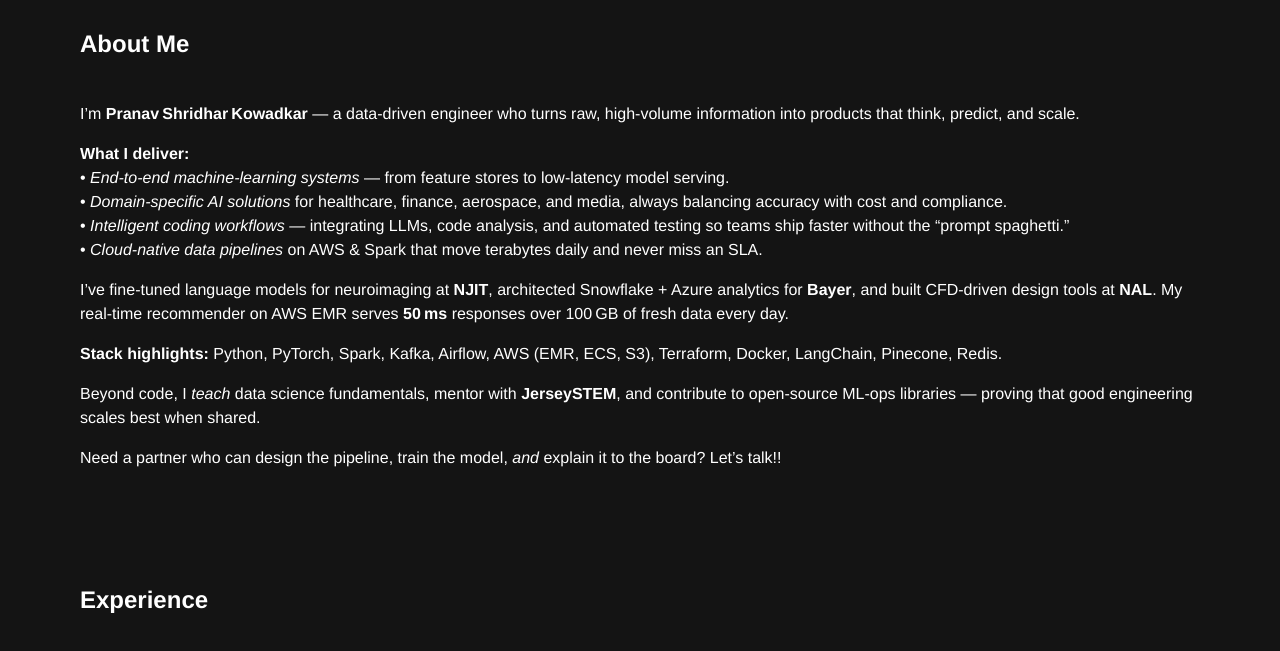
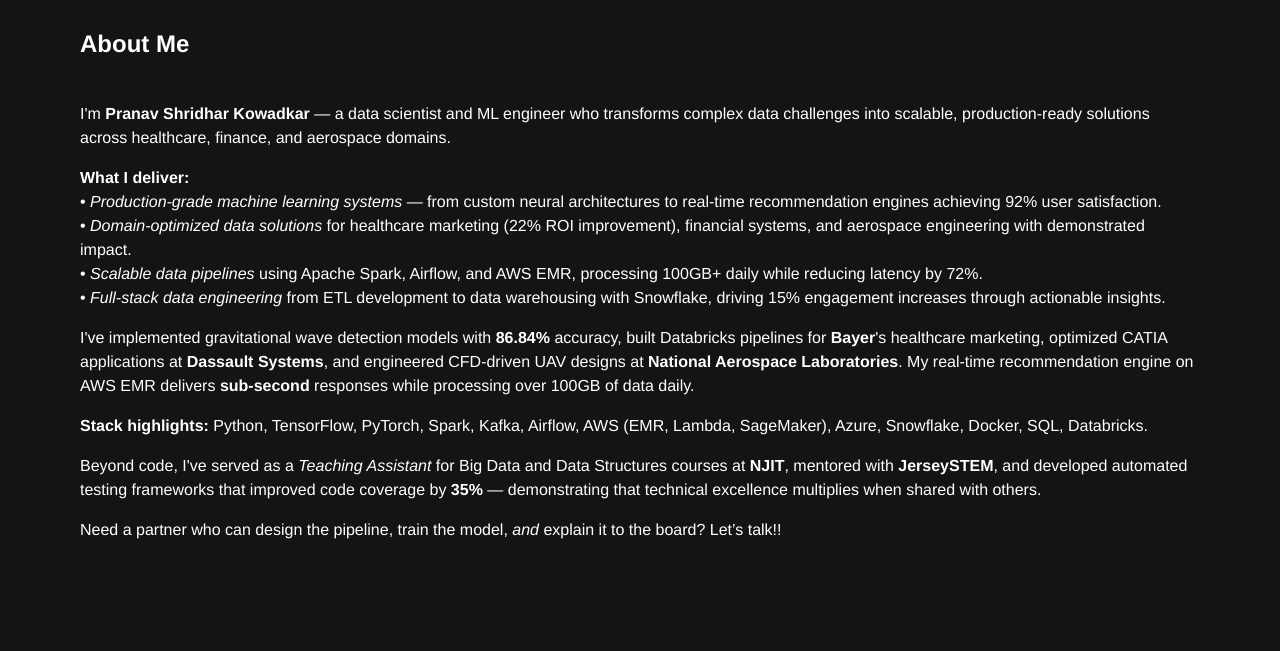
Before and after one commit to p-kowadkar/p-kowadkar.github.io, a plain HTML site: page index.html in a window 1280 px wide. Shown: the part 822-1473 px from the top of the page. Drawn offline with Linux system fonts and the light colour scheme.

Commit message:
Fine tuning of portfolio website #3

```diff
--- a/index.html
+++ b/index.html
@@ -59,9 +59,9 @@
                 Specializing in machine learning, deep learning, and data engineering with expertise in Python, TensorFlow, and AWS cloud technologies.
             </p>
             <div class="billboard-buttons">
-                <a href="#projects" class="netflix-button netflix-button-primary">
+                <!-- <a href="#projects" class="netflix-button netflix-button-primary">
                     <i class="fas fa-play"></i> View Projects
-                </a>
+                </a> -->
                 <div class="social-buttons">
                     <a href="mailto:pk.kowadkar@gmail.com" class="netflix-social-button">
                         <i class="fas fa-envelope"></i>
@@ -92,41 +92,29 @@
             </div>
             <div class="about-body animate-on-scroll">
             <p class="lead">
-                  I’m <strong>Pranav Shridhar Kowadkar</strong>&nbsp;— a data‑driven
-                  engineer who turns raw, high‑volume information into products that think,
-                  predict, and scale.
+                I'm <strong>Pranav Shridhar Kowadkar</strong> — a data scientist and ML engineer who transforms complex data challenges into scalable, production-ready solutions across healthcare, finance, and aerospace domains.
             </p>
 
             <p>
                 <strong>What I deliver:</strong><br>
-                  • <em>End‑to‑end machine‑learning systems</em> — from feature stores to low‑latency
-                  model serving.<br>
-                  • <em>Domain‑specific AI solutions</em> for healthcare, finance, aerospace,
-                  and media, always balancing accuracy with cost and compliance.<br>
-                  • <em>Intelligent coding workflows</em> — integrating LLMs, code analysis,
-                  and automated testing so teams ship faster without the “prompt spaghetti.”<br>
-                  • <em>Cloud‑native data pipelines</em> on AWS &amp; Spark that move
-                  terabytes daily and never miss an SLA.
+                • <em>Production-grade machine learning systems</em> — from custom neural architectures to real-time recommendation engines achieving 92% user satisfaction.<br>
+                • <em>Domain-optimized data solutions</em> for healthcare marketing (22% ROI improvement), financial systems, and aerospace engineering with demonstrated impact.<br>
+                • <em>Scalable data pipelines</em> using Apache Spark, Airflow, and AWS EMR, processing 100GB+ daily while reducing latency by 72%.<br>
+                • <em>Full-stack data engineering</em> from ETL development to data warehousing with Snowflake, driving 15% engagement increases through actionable insights.
             </p>
 
             <p>
-                  I’ve fine‑tuned language models for neuroimaging at <strong>NJIT</strong>,
-                  architected Snowflake + Azure analytics for <strong>Bayer</strong>, and
-                  built CFD‑driven design tools at <strong>NAL</strong>. My real‑time
-                  recommender on AWS EMR serves <strong>50 ms</strong> responses over
-                  100 GB of fresh data every day.
+                I've implemented gravitational wave detection models with <strong>86.84%</strong> accuracy, built Databricks pipelines for <strong>Bayer</strong>'s healthcare marketing, optimized CATIA applications at <strong>Dassault Systems</strong>, and engineered CFD-driven UAV designs at <strong>National Aerospace Laboratories</strong>. My real-time recommendation engine on AWS EMR delivers <strong>sub-second</strong> responses while processing over 100GB of data daily.
             </p>
 
             <p>
-                  <strong>Stack highlights:</strong> Python, PyTorch, Spark, Kafka, Airflow,
-                  AWS (EMR, ECS, S3), Terraform, Docker, LangChain, Pinecone, Redis.
+                <strong>Stack highlights:</strong> Python, TensorFlow, PyTorch, Spark, Kafka, Airflow, AWS (EMR, Lambda, SageMaker), Azure, Snowflake, Docker, SQL, Databricks.
             </p>
 
             <p>
-                  Beyond code, I <em>teach</em> data science fundamentals, mentor with
-                  <strong>JerseySTEM</strong>, and contribute to open‑source ML‑ops
-                  libraries — proving that good engineering scales best when shared.
+                Beyond code, I've served as a <em>Teaching Assistant</em> for Big Data and Data Structures courses at <strong>NJIT</strong>, mentored with <strong>JerseySTEM</strong>, and developed automated testing frameworks that improved code coverage by <strong>35%</strong> — demonstrating that technical excellence multiplies when shared with others.
             </p>
+            </div>
 
                 <p class="cta">
                   Need a partner who can design the pipeline, train the model, <em>and</em>
```
Lines whose indentation alone changed are shown as unchanged.
